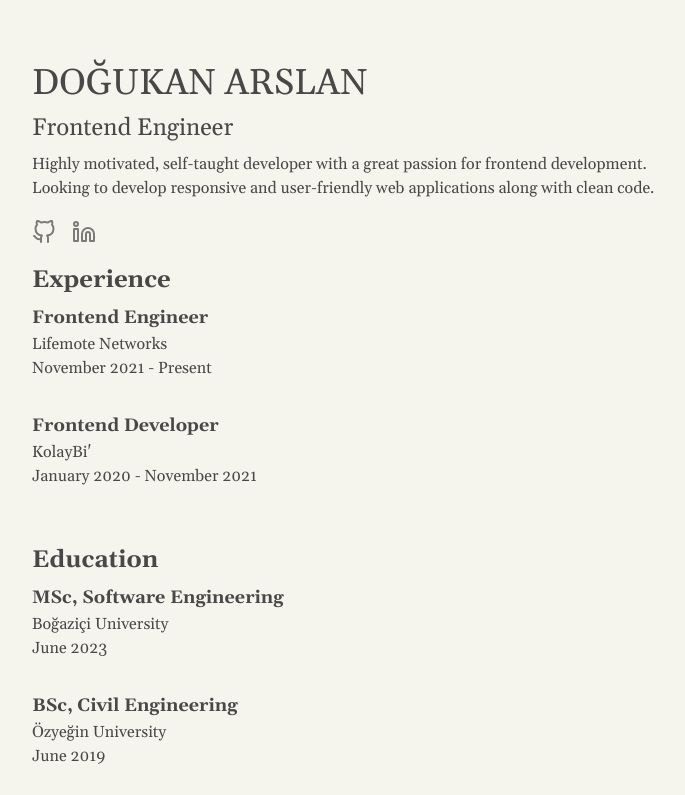
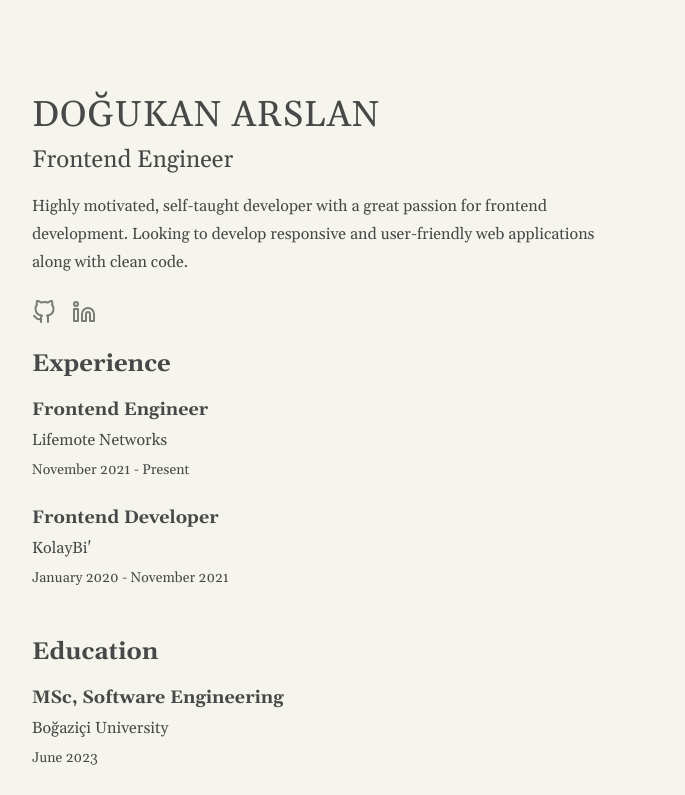
Before and after one commit to dogukanarslan/portfolio, a Next.js app: page / in a window 1280 px wide. Shown: the top 795 px of the page, without its empty margins (292-977 px from the left). Built offline with nearby package versions, Linux system fonts and the light colour scheme.

Commit message:
Apply tokens

```diff
--- a/app/components/Education.tsx
+++ b/app/components/Education.tsx
@@ -10,17 +10,19 @@ export const Education = (props: Props) => {
   const { education } = props;
 
   return (
-    <div>
-      <h1 className="text-2xl font-bold mb-2">Education</h1>
-      <div className="space-y-8">
+    <section>
+      <h1 className="mb-4 text-2xl font-bold">Education</h1>
+      <div className="space-y-6">
         {education.map((value) => (
           <div key={value.name}>
-            <p className="font-bold text-lg">{value.programme}</p>
-            <h3>{value.name}</h3>
-            <p>{value.graduation}</p>
+            <p className="text-lg font-bold">{value.programme}</p>
+            <h3 className="mt-1 text-foreground/80">{value.name}</h3>
+            <p className="mt-2 text-sm text-foreground/70">
+              {value.graduation}
+            </p>
           </div>
         ))}
       </div>
-    </div>
+    </section>
   );
 };
--- a/app/components/Experience.tsx
+++ b/app/components/Experience.tsx
@@ -11,19 +11,19 @@ export const Experience = (props: Props) => {
   const { experience } = props;
 
   return (
-    <div>
-      <h1 className="text-2xl font-bold mb-2">Experience</h1>
-      <div className="space-y-8">
+    <section>
+      <h1 className="mb-4 text-2xl font-bold">Experience</h1>
+      <div className="space-y-6">
         {experience.map((value) => (
           <div key={value.name}>
-            <p className="font-bold text-lg">{value.position}</p>
-            <h3>{value.name}</h3>
-            <p>
+            <p className="text-lg font-bold">{value.position}</p>
+            <h3 className="mt-1 text-foreground/80">{value.name}</h3>
+            <p className="mt-2 text-sm text-foreground/70">
               {value.startDate} - {value.endDate}
             </p>
           </div>
         ))}
       </div>
-    </div>
+    </section>
   );
 };
--- a/app/components/Projects.tsx
+++ b/app/components/Projects.tsx
@@ -12,20 +12,20 @@ export const Projects = (props: Props) => {
   const { projects } = props;
 
   return (
-    <div>
-      <h1 className="text-2xl font-bold mb-2">Projects</h1>
-      <div className="space-y-8">
+    <section>
+      <h1 className="mb-4 text-2xl font-bold">Projects</h1>
+      <div className="space-y-6">
         {projects.map((value) => (
           <div key={value.name}>
-            <h3 className="font-bold text-lg">
+            <h3 className="text-lg font-bold">
               <Link href={value.url} target="_blank">
                 {value.name}
               </Link>
             </h3>
-            <p>{value.description}</p>
+            <p className="mt-2 text-foreground/80">{value.description}</p>
           </div>
         ))}
       </div>
-    </div>
+    </section>
   );
 };
--- a/app/layout.tsx
+++ b/app/layout.tsx
@@ -1,9 +1,5 @@
 import type { Metadata } from "next";
-import { Inter } from "next/font/google";
-import Navbar from "./Navbar";
 import "./globals.css";
-
-const inter = Inter({ subsets: ["latin"] });
 
 export const metadata: Metadata = {
   title: "Doğukan Arslan"
@@ -16,8 +12,10 @@ export default function RootLayout({
 }>) {
   return (
     <html lang="en">
-      <body className="max-w-2xl px-5 my-16 mx-auto bg-background text-foreground font-serif">
-        <main>{children}</main>
+      <body className="bg-background text-foreground font-serif">
+        <div className="mx-auto flex min-h-screen w-full max-w-2xl flex-col px-5 py-16">
+          <main className="mt-8">{children}</main>
+        </div>
       </body>
     </html>
   );
--- a/app/page.tsx
+++ b/app/page.tsx
@@ -11,16 +11,16 @@ export default async function Home() {
   return (
     <>
       <div>
-        <h1 className="text-4xl uppercase">Doğukan Arslan</h1>
-        <h2 className="text-2xl my-2">Frontend Engineer</h2>
-        <p>
+        <h1 className="text-4xl uppercase tracking-wide">Doğukan Arslan</h1>
+        <h2 className="mt-2 text-2xl">Frontend Engineer</h2>
+        <p className="mt-4 max-w-xl leading-7 text-foreground/80">
           Highly motivated, self-taught developer with a great passion for
           frontend development. Looking to develop responsive and user-friendly
           web applications along with clean code.
         </p>
       </div>
 
-      <ul className="flex gap-x-4 my-5">
+      <ul className="my-6 flex gap-4">
         <li>
           <a
             href="https://github.com/dogukanarslan"
@@ -40,7 +40,7 @@ export default async function Home() {
           </a>
         </li>
       </ul>
-      <div className="space-y-14">
+      <div className="space-y-12">
         <Experience experience={data.experience} />
         <Education education={data.education} />
         <Projects projects={data.projects} />
```
